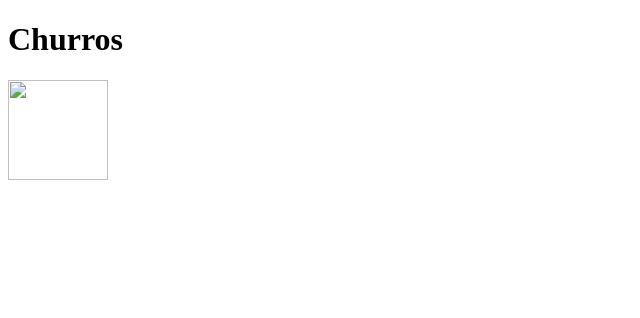
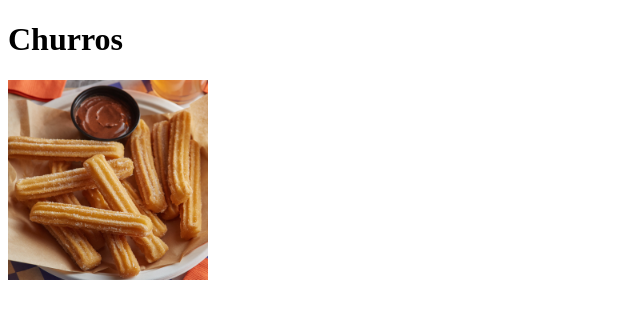
Before and after one commit to daniellesimhony/odin-recipes, a plain HTML site: page recipes/churros.html in a window 1280 px wide. Shown: the whole page, without its empty margins (0-640 px from the left). Drawn offline with Linux system fonts and the light colour scheme.

Commit message:
Changed image size

```diff
--- a/recipes/churros.html
+++ b/recipes/churros.html
@@ -8,7 +8,7 @@
 <body>
     <h1>Churros</h1>
 
-    <img src="imgs/churros.jpg" width=100 height=100></img>
+    <img src="../imgs/churros.jpg" width=200 height=200></img>
 </body>
 
 </html>
```
